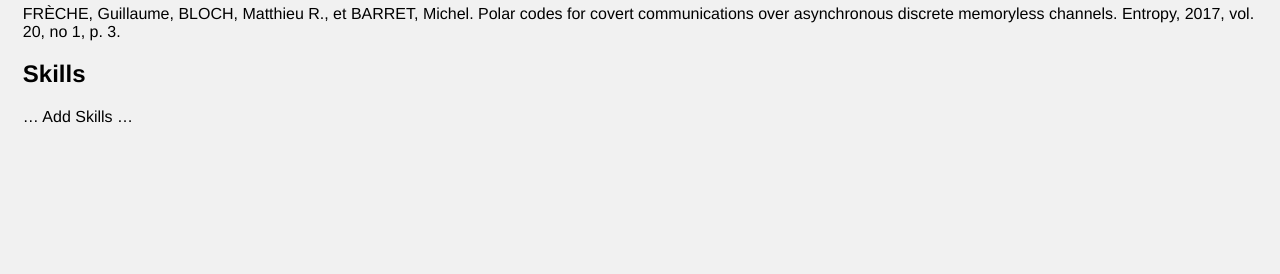
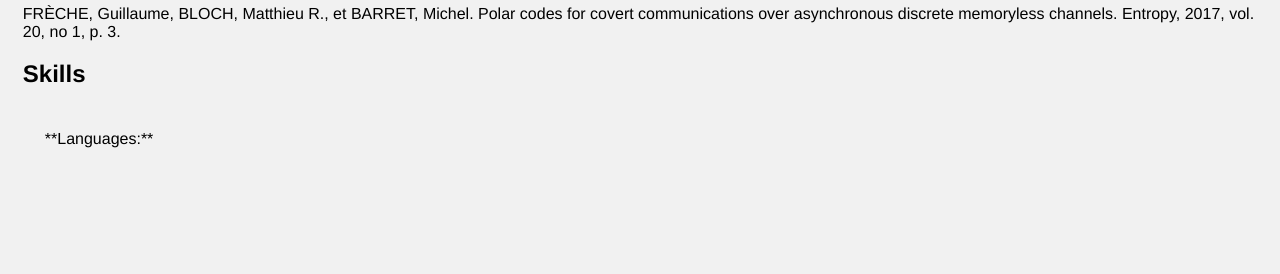
Before and after one commit to grfreche/grfreche.github.io, a Jekyll site: the page built from about.md, in a window 1280 px wide. Shown: the part 1841-2115 px from the top of the page. Built offline with Jekyll 4.4.1, drawn with Linux system fonts in a browser that asks for light colours; before the commit the page ends 2006 px from its top, so only the background shows below that.

Commit message:
Update about.md

```diff
--- a/about.md
+++ b/about.md
@@ -95,4 +95,19 @@
 
 ## Skills
 
-... Add Skills ...
+<table cellpadding="20">
+    <tbody>
+        <tr>
+            <td>**Languages:**</td>
+            <td></td>
+        </tr>
+        <tr>
+            <td></td>
+            <td></td>
+        </tr>
+        <tr>
+            <td></td>
+            <td></td>
+        </tr>
+    </tbody>
+</table>
```
